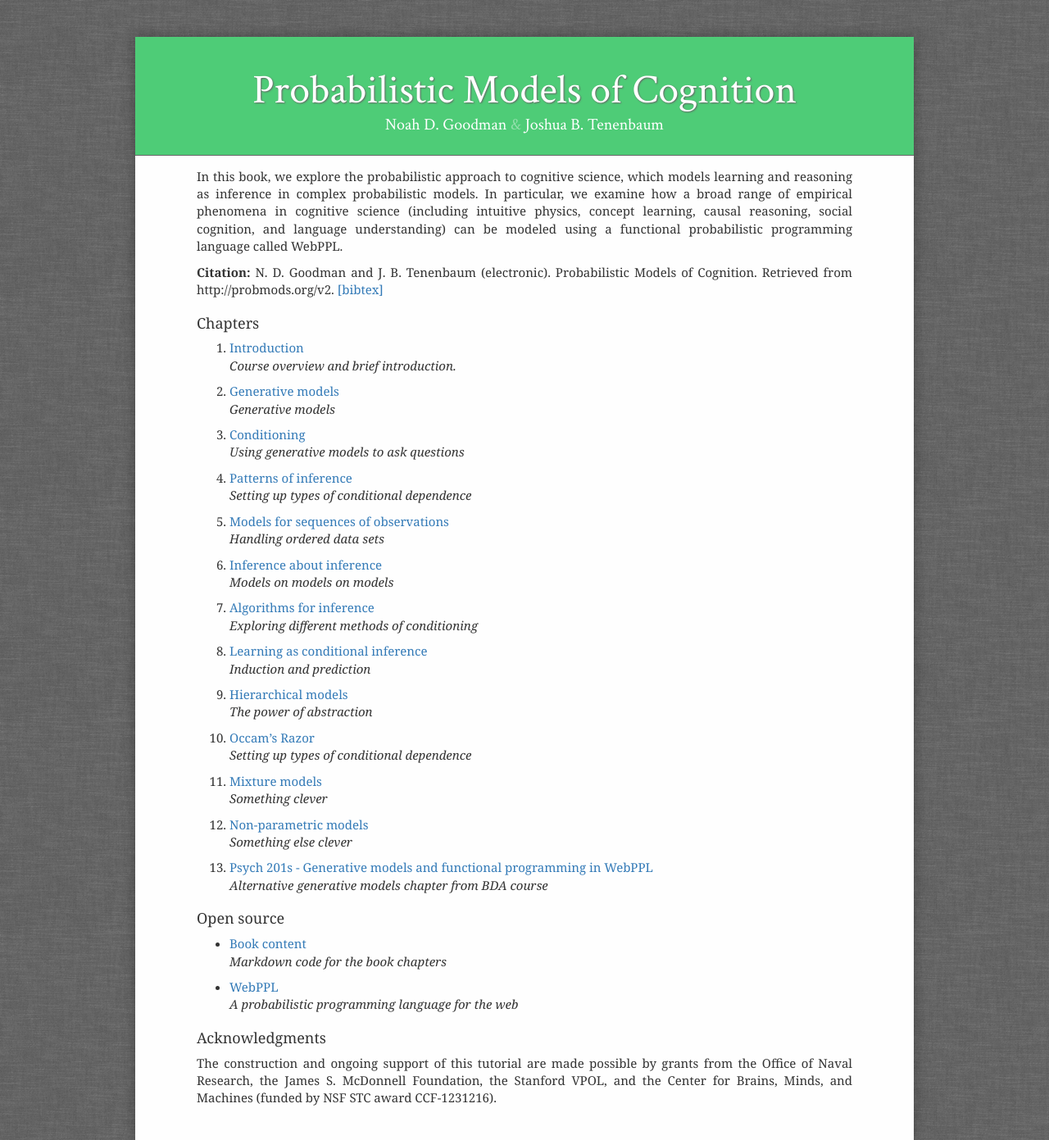
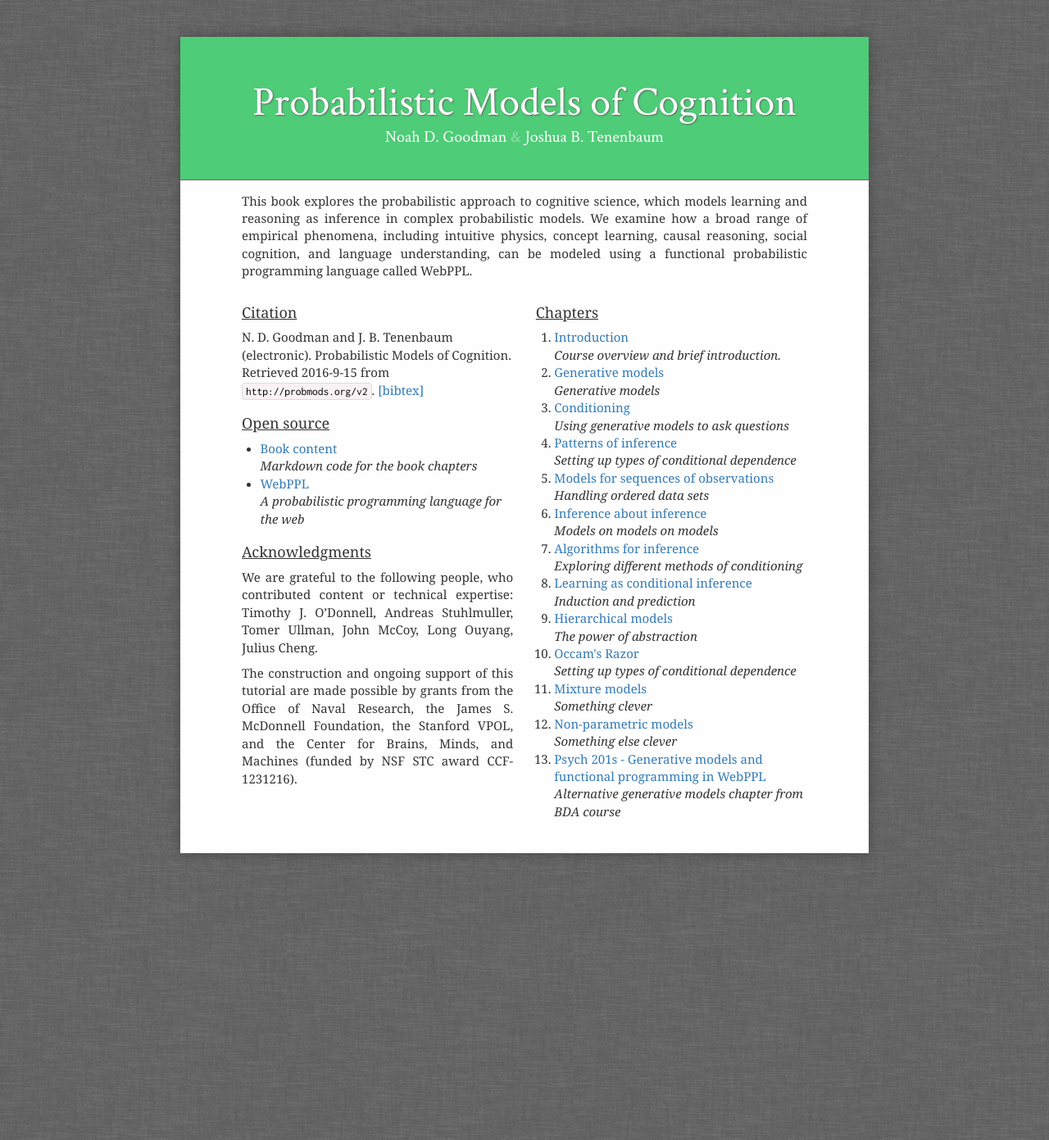
Before and after one commit to probmods/probmods2, a Jekyll site: the page built from index.md, in a window 1280 px wide. Shown: the whole page at 82% size. Built offline with Jekyll 4.4.1, drawn with Linux system fonts in a browser that asks for light colours; nearby versions of some CDN libraries; library files that are not in the unit come from our copies.

Commit message:
Flesh out landing page

```diff
--- a/assets/css/index.css
+++ b/assets/css/index.css
@@ -1,5 +1,5 @@
 #header {
-    padding: 2.5em 0em 1.5em 0em;
+    padding: 3.5em 0em 2.5em 0em;
     text-align: center;
     margin: 0em -5em 1em -5em;
     color: white;
@@ -30,3 +30,25 @@
 ul.nav {
     display: none !important
 }
+
+#left {
+    width: 48%;
+    float: left;
+}
+
+#right {
+    width: 48%;
+    float: right;
+}
+
+ul, ol {
+    padding-left: 1.5em;
+}
+
+h3 {
+    text-decoration: underline
+}
+
+.container {
+    width: 840px;
+}
--- a/index.md
+++ b/index.md
@@ -12,11 +12,13 @@
   <span class="authors">Noah D. Goodman <span class='ampersand'>&amp;</span> Joshua B. Tenenbaum</span>
 </div>
 
-In this book, we explore the probabilistic approach to cognitive science, which models learning and reasoning as inference in complex probabilistic models.
-In particular, we examine how a broad range of empirical phenomena in cognitive science (including intuitive physics, concept learning, causal reasoning, social cognition, and language understanding) can be modeled using a functional probabilistic programming language called WebPPL.
+This book explores the probabilistic approach to cognitive science, which models learning and reasoning as inference in complex probabilistic models.
+We examine how a broad range of empirical phenomena, including intuitive physics, concept learning, causal reasoning, social cognition, and language understanding, can be modeled using a functional probabilistic programming language called WebPPL.
 
-**Citation:**
-N. D. Goodman and J. B. Tenenbaum (electronic). Probabilistic Models of Cognition. Retrieved <Date> from http://probmods.org/v2. <a id="toggle-bibtex" href="#">[bibtex]</a>
+<div id='left'>
+
+<h3>Citation</h3>
+N. D. Goodman and J. B. Tenenbaum (electronic). Probabilistic Models of Cognition. Retrieved <span class="date">YYYY-MM-DD</span> from <code>http://probmods.org/v2</code>. <a id="toggle-bibtex" href="#">[bibtex]</a>
 
 <pre id="bibtex">
 @misc{probmods,
@@ -28,25 +30,37 @@
 }
 </pre>
 
+<h3>Open source</h3>
+
+<ul>
+<li><a href='https://github.com/probmods/probmods2'>Book content</a><br />
+<em>Markdown code for the book chapters</em></li>
+
+<li><a href='http://webppl.org'>WebPPL</a><br />
+    <em>A probabilistic programming language for the web</em></li>
+</ul>
+
+<h3>Acknowledgments</h3>
+
+<p>We are grateful to the following people, who contributed content or technical expertise: Timothy J. O’Donnell, Andreas Stuhlmuller, Tomer Ullman, John McCoy, Long Ouyang, Julius Cheng.</p>
+
+<p>The construction and ongoing support of this tutorial are made possible by grants from the Office of Naval Research, the James S. McDonnell Foundation, the Stanford VPOL, and the Center for Brains, Minds, and Machines (funded by NSF STC award CCF-1231216).</p>
+</div>
+
 {% assign sorted_pages = site.pages | sort:"name" %}
 
-### Chapters
+<div id="right">
 
+<h3>Chapters</h3>
+
+<ol>
 {% for p in sorted_pages %}
     {% if p.layout == 'chapter' %}
-1. [{{ p.title }}]({{ site.baseurl }}{{ p.url }})<br>
+    <li><a href="{{ site.baseurl }}{{ p.url }}">{{p.title}}</a></li>
     <em>{{ p.description }}</em>
     {% endif %}
 {% endfor %}
+</ol>
 
-### Open source
 
-- [Book content](https://github.com/probmods/probmods)<br>
-  *Markdown code for the book chapters*
-
-- [WebPPL](http://webppl.org)<br>
-  *A probabilistic programming language for the web*
-
-### Acknowledgments
-
-The construction and ongoing support of this tutorial are made possible by grants from the Office of Naval Research, the James S. McDonnell Foundation, the Stanford VPOL, and the Center for Brains, Minds, and Machines (funded by NSF STC award CCF-1231216).
+</div>
```
